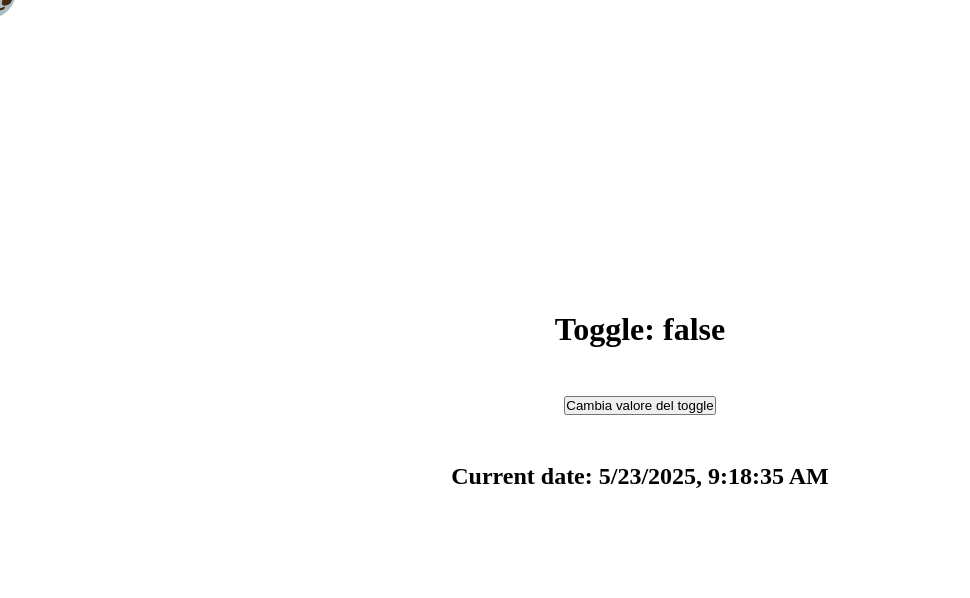
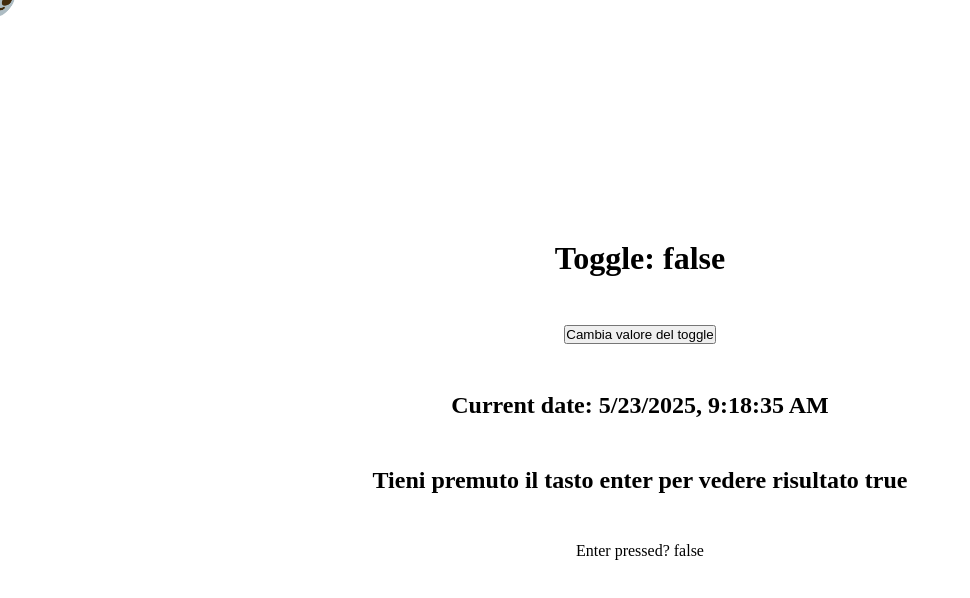
Before and after one commit to lorenzoferrante97/ex-react-snack-customhooks, a React (Vite) app: page / in a window 1280 px wide. Shown: the top 598 px of the page, without its empty margins (0-970 px from the left). Built offline with nearby package versions, Linux system fonts and the light colour scheme.

Commit message:
add: useKeyPress

```diff
--- a/src/App.jsx
+++ b/src/App.jsx
@@ -3,11 +3,13 @@
 import useToggle from './hooks/useToggle';
 import useDate from './hooks/useDate';
 import useCustomPointer from './hooks/useCustomPointer';
+import useKeyPress from './hooks/useKeyPress';
 
 function App() {
   const { isOn, toggle } = useToggle(false);
   const currentDate = useDate();
   const customPointer = useCustomPointer('👽');
+  const pressedKey = useKeyPress('enter');
 
   return (
     <>
@@ -16,6 +18,8 @@ function App() {
         <button onClick={toggle}>Cambia valore del toggle</button>
         <h2>Current date: {`${currentDate.toLocaleString()}`}</h2>
         {customPointer}
+        <h2>Tieni premuto il tasto enter per vedere risultato true</h2>
+        <p>Enter pressed? {`${pressedKey}`}</p>
       </main>
     </>
   );
--- /dev/null
+++ b/src/hooks/useKeyPress.jsx
@@ -0,0 +1,16 @@
+import { useEffect, useState } from 'react';
+
+export default function useKeyPress(key) {
+  const [isEnterPressed, setIsEnterPressed] = useState(false);
+
+  useEffect(() => {
+    document.addEventListener('keydown', (e) => {
+      e.key.toLowerCase() === key && setIsEnterPressed(true);
+    });
+    document.addEventListener('keyup', (e) => {
+      e.key.toLowerCase() === key && setIsEnterPressed(false);
+    });
+  }, []);
+
+  return isEnterPressed;
+}
```
